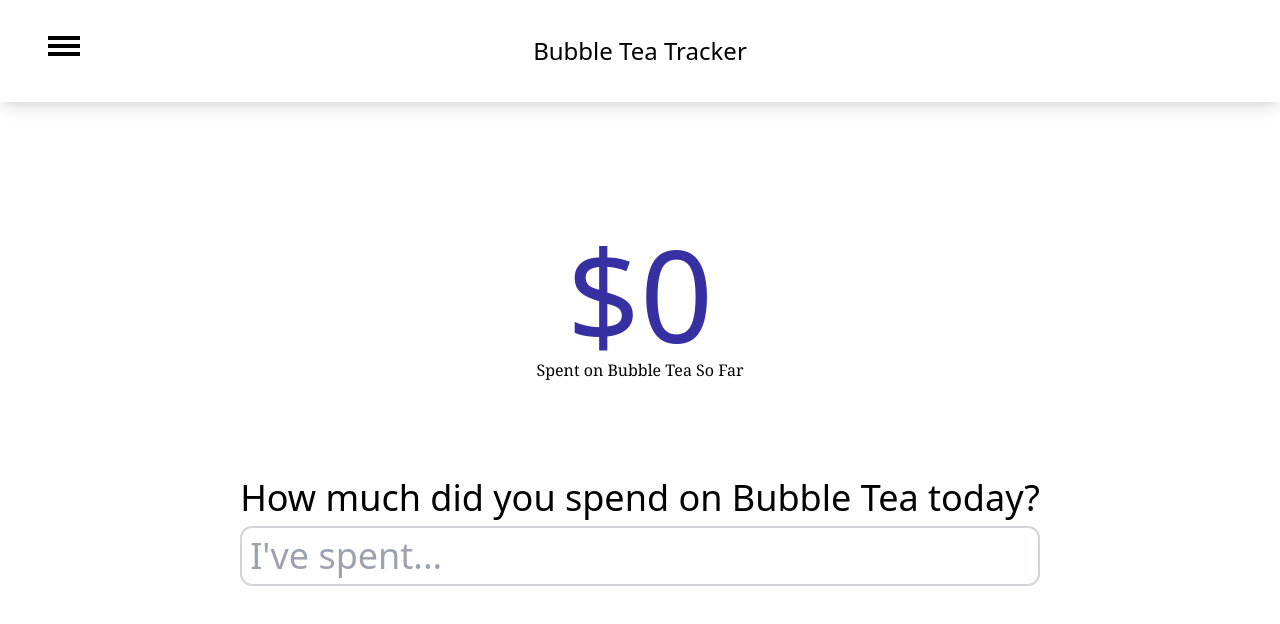
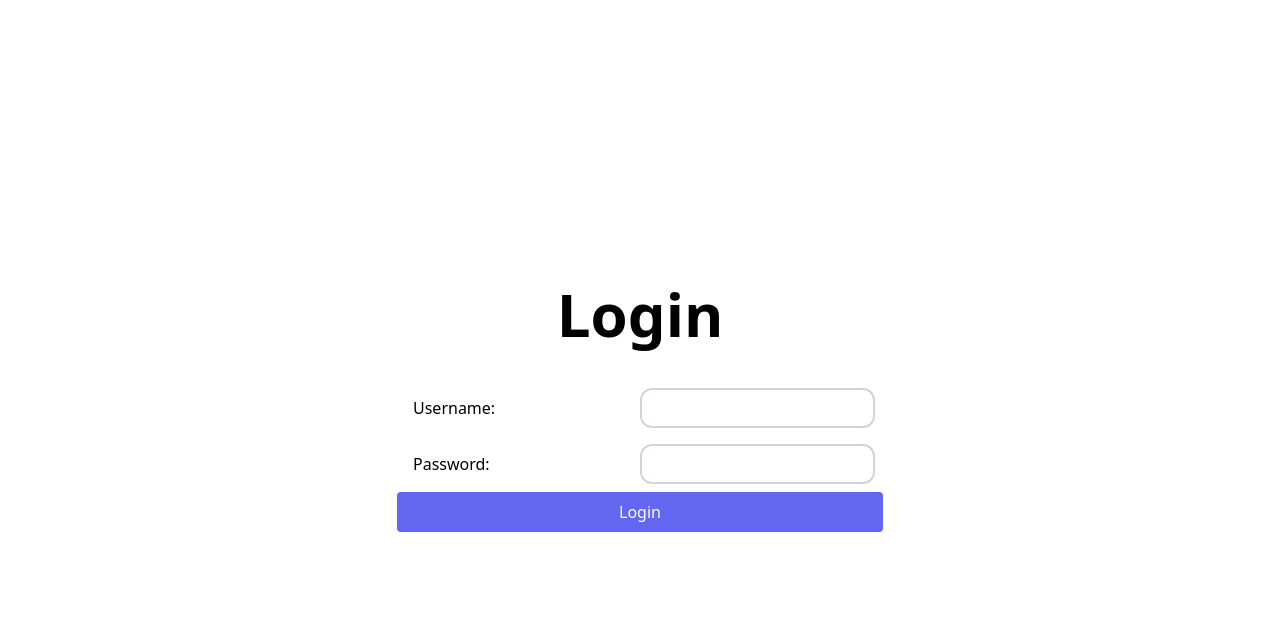
Before and after one commit to nettlespike/bbt-trackers, a Next.js app: page / in a window 1280 px wide. Shown: the top 624 px of the page. Built offline with nearby package versions, Linux system fonts and the light colour scheme.

Commit message:
not working login

```diff
--- a/package.json
+++ b/package.json
@@ -6,14 +6,18 @@
     "start": "next start"
   },
   "dependencies": {
+    "axios": "^0.24.0",
     "chart.js": "^3.6.0",
     "next": "latest",
+    "prop-types": "^15.7.2",
     "react": "^17.0.2",
     "react-chartjs-2": "^3.3.0",
     "react-dom": "^17.0.2"
   },
   "devDependencies": {
     "autoprefixer": "^10.2.6",
+    "cors": "^2.8.5",
+    "express": "^4.17.1",
     "postcss": "^8.3.5",
     "tailwindcss": "^2.2.4"
   }
--- a/pages/index.js
+++ b/pages/index.js
@@ -3,8 +3,15 @@ import React, {useState} from "react";
 import Counter from '../components/counter';
 import NavBar from '../components/navbar';
 import { Bar } from 'react-chartjs-2';
-
+import Login from './login.js'
 export default function Home() {
+  const[token, setToken] = useState('notlogged');
+  const handleChange = (event) => {
+    setMyCar(event.target.value)
+  }
+  if(token==='notlogged') {
+    return <Login setToken={setToken} />
+  }
 
   const roundToCent = (val) => {
     return Math.round((val + Number.EPSILON) * 100) / 100;
--- a/pages/login.js
+++ b/pages/login.js
@@ -1,14 +1,31 @@
+import { Router } from 'next/router';
 import React, {useState} from 'react';
+import { render } from 'react-dom';
+import Link from "next/link";
+import PropTypes from 'prop-types';
 
-export default function Login () {
 
+export default function Login ({setToken}) {
     const [username, setUsername] = useState('');
     const [password, setPassword] = useState('');
+    async function loginUser(credentials) {
+        return fetch('http://localhost:8080/login', {
+          method: 'POST',
+          headers: {
+            'Content-Type': 'application/json'
+          },
+          body: JSON.stringify(credentials)
+        })
+          .then(data => data.json())
+    }
+    const submitted = async e =>{
+        e.preventDefault();
+        const token = await loginUser({
+            username,
+            password
+        });
+        setToken(token);
 
-    function submitted(e){
-        console.log("form submitted!");
-        console.log(username);
-        console.log(password);
     }
 
     return (
@@ -29,23 +46,25 @@ export default function Login () {
                         <p className = "flex p-2 items-start text-left ">Password:</p>
                         <input
                             className = "w-full border-2 border-gray-300 rounded-xl flex-grow"
-                            type = "text"
+                            type = "password"
                             value={password}
                             onChange={e => setPassword(e.target.value)}
                         />
                     </div>
                     <div className = "flex flex-row space-x-10">
-                        <button
-                            className = "flex flex-grow object-none object-right bg-indigo-500 hover:bg-indigo-700 rounded x2 flex-grow text-white p-2"
+                        <input
+                            className = "flex flex-grow object-none object-right justify-center bg-indigo-500 hover:bg-indigo-700 rounded x2 text-white p-2"
                             type="submit"
-                            value="Submit"
+                            value="Login"
                             form="userform"
-                        >
-                            Login
-                        </button>
+                        />
+
                     </div>
                 </form>
             </div>
         </div>
     )
 }
+Login.propTypes = {
+    setToken: PropTypes.func.isRequired
+}
```
Also changed, not shown: server.js (added, +11 -0 lines), pages/api/auth.js (added), 1 other file (tests, documents, lock files or other folders).
